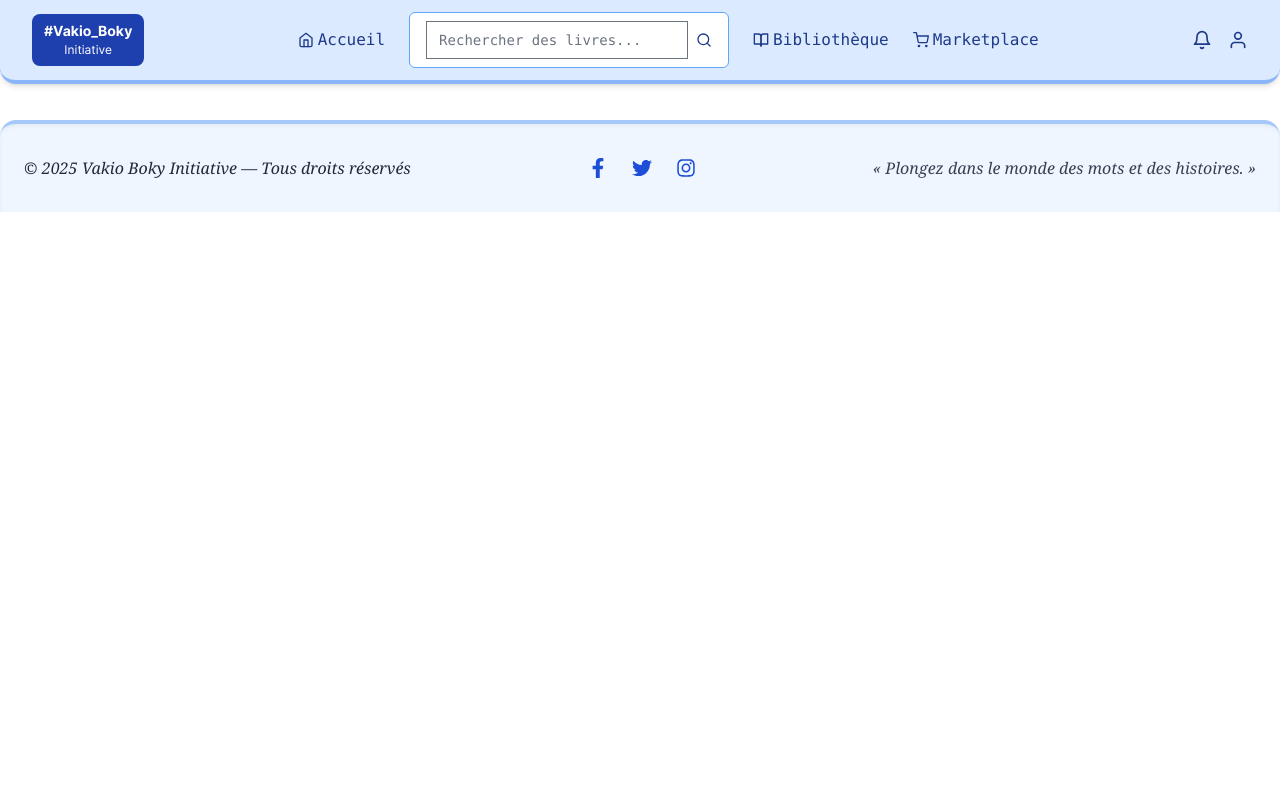
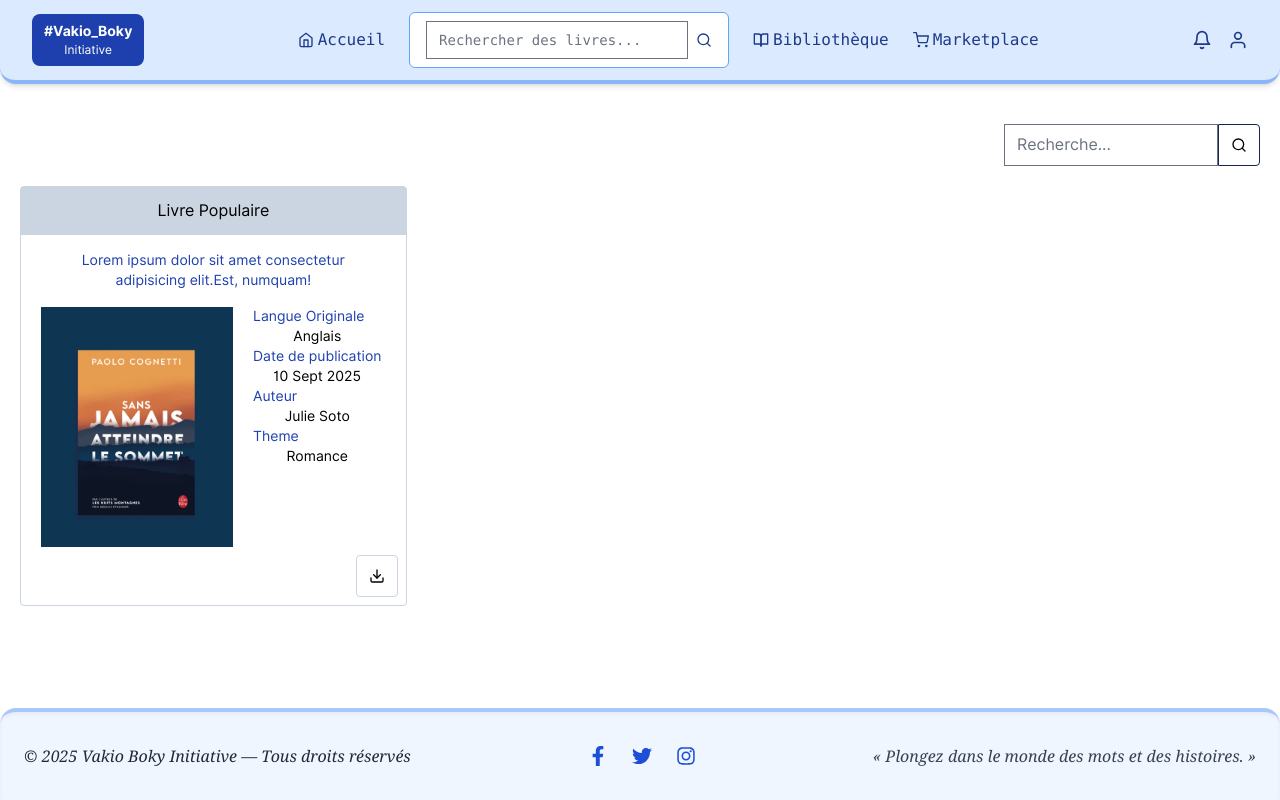
Before and after one commit to Raphaelito18/Vakio-Boky-Initiative-, a React (Vite) app in the folder frontend/: page /explore in a window 1280 px wide. Built offline with nearby package versions, Linux system fonts and the light colour scheme; a web font is replaced by a local one.

Commit message:
mise en place des livres dans la page explore

```diff
--- a/frontend/src/App.jsx
+++ b/frontend/src/App.jsx
@@ -9,13 +9,17 @@ import Footer from './components/layout/Footer';
 export default function App() {
   return (
     <Router>
+      <div className="main flex flex-col min-h-screen">
         <Header />
+        <section className="grow">
           <Routes>
             <Route path='/' element={<Home />} />
             <Route path='/explore' element={<Explore />} />
             <Route path='/marketplace' element={<Marketplace />} />
           </Routes>
+        </section>
         <Footer />
+      </div>
     </Router>
   );
 }
--- a/frontend/src/components/layout/Header.jsx
+++ b/frontend/src/components/layout/Header.jsx
@@ -21,7 +21,7 @@ export default function Header({ isLoggedIn = false }) {
   const [showMobileMenu, setShowMobileMenu] = useState(false);
 
   return (
-    <header className='fixed top-0 left-0 w-full bg-blue-100 border-b-4 border-blue-500/50 backdrop-blur-sm rounded-b-2xl shadow-md z-50'>
+    <header className='sticky top-0 left-0 w-full bg-blue-100 border-b-4 border-blue-500/50 backdrop-blur-sm rounded-b-2xl shadow-md z-50'>
       <nav className='flex items-center justify-between px-4 md:px-8 py-3'>
         {/* --- Logo / Nom --- */}
         <div className='flex items-center gap-3'>
--- a/frontend/src/pages/Explore/Explore.jsx
+++ b/frontend/src/pages/Explore/Explore.jsx
@@ -1,10 +1,58 @@
 import React from 'react';
+import CoverImage from '../../../public/assets/images/1.jpg'
+import { FiDownload, FiSearch } from 'react-icons/fi';
 
 export default function Explore() {
   return (
-    <div>
-      <h1 className='text-2xl font-bold mb-4'>Explorer</h1>
-      <p>Livres recommandés, auteurs à suivre, catégories.</p>
-    </div>
+    <>
+      {/* container principale  */}
+      <section className="p-5">
+        {/* barre de recherche */}
+        <div className="tools flex justify-end py-5">
+          <div className='flex justify-center items-center' >
+            <input className='border-gray-500 outline-none' placeholder='Recherche...' type="search" />
+            <button className='border p-3 border-blue-950 rounded-r' ><FiSearch/></button>
+          </div>
+        </div>
+
+        {/* books container */}
+
+        <div className="books-container gap-10 grid grid-cols-3">
+
+          <div className='card border-slate-300 border rounded'>
+            {/* card-header */}
+            <div className="card-header">
+              <p className='text-center bg-slate-300 p-3' >Livre Populaire</p>
+            </div>
+
+            {/* card-body */}
+            <div className="card-body px-5">
+              <p className='book-title text-center text-sm  p-4 text-blue-800'>Lorem ipsum dolor sit amet consectetur adipisicing elit.Est, numquam!</p>
+              <div className="image-container  flex   gap-5">
+                <div>
+                  <img className='w-48' src={CoverImage} alt="cover_image" />
+                </div>
+                <div className='book-description text-sm'>
+                  <p className='text-blue-800' >Langue Originale</p>
+                  <p className='text-center' >Anglais</p>
+                  <p className='text-blue-800' >Date de publication</p>
+                  <p className='text-center' >10 Sept 2025</p>
+                  <p className='text-blue-800' >Auteur</p>
+                  <p className='text-center' >Julie Soto</p>
+                  <p className='text-blue-800' >Theme</p>
+                  <p className='text-center' >Romance</p>
+                </div>
+              </div>
+            </div>
+            {/* card-footer */}
+            <div className="card-footer flex justify-end p-2">
+              <a className='border-slate-300 rounded border p-3' href="">
+                <FiDownload />
+              </a>
+            </div>
+          </div>
+        </div>
+      </section>
+    </>
   );
 }
--- a/frontend/src/pages/Home/Home.jsx
+++ b/frontend/src/pages/Home/Home.jsx
@@ -15,7 +15,6 @@ export default function App() {
 
       {/* --- Contenu principal --- */}
       <div className='relative z-10 pt-14'>
-        <Header />
 
         <main className='flex flex-col items-center justify-center text-center px-6 py-24 animate-fadeIn'>
           {/* --- Titre principal --- */}
```
Also changed, not shown: frontend/public/assets/images/1.jpg (added), 1 other file (tests, documents, lock files or other folders). Lines whose indentation alone changed are shown as unchanged.
